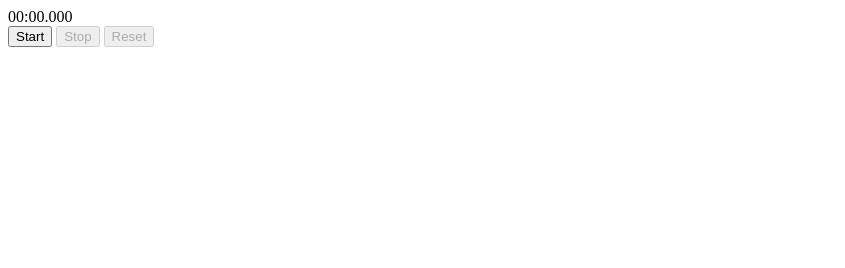
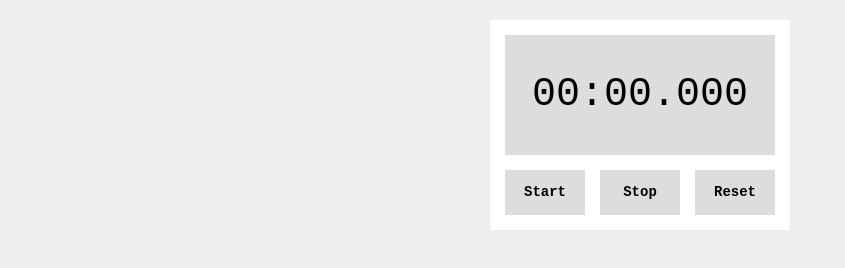
Before and after one commit to fumio68/MyStopWatch, a plain HTML site: page index.html in a window 1280 px wide. Shown: the whole page, without its empty margins (0-845 px from the left). Drawn offline with Linux system fonts and the light colour scheme.

Commit message:
lesson11

```diff
--- a/css/styles.css
+++ b/css/styles.css
@@ -0,0 +1,40 @@
+body {
+  font-family: 'Courier New', monospace;
+  font-size: 14px;
+  background: #eee;
+}
+
+.container {
+  margin: 20px auto;
+  width: 270px;
+  background: #fff;
+  padding: 15px;
+  text-align: center;
+}
+
+#timer {
+  background: #ddd;
+  height: 120px;
+  line-height: 120px;
+  font-size: 40px;
+  margin-bottom: 15px;
+}
+
+.btn {
+  width: 80px;
+  height: 45px;
+  line-height: 45px;
+  background: #ddd;
+  font-weight: bold;
+  cursor: pointer;
+  user-select: none;
+}
+
+.btn:hover{
+  background: #fff;
+}
+
+.controls{
+  display: flex;
+  justify-content: space-between;
+}
--- a/index.html
+++ b/index.html
@@ -7,10 +7,14 @@
   <link rel="stylesheet" href="css/styles.css">
 </head>
 <body>
-  <div id="timer">00:00.000</div>
-  <button id="start">Start</button>
-  <button id="stop">Stop</button>
-  <button id="reset">Reset</button>
+  <div class="container">
+    <div id="timer">00:00.000</div>
+    <div class="controls">
+      <div class="btn" id="start">Start</div>
+      <div class="btn" id="stop">Stop</div>
+      <div class="btn" id="reset">Reset</div>
+    </div>
+  </div>
 
   <script src="js/main.js"></script>
 </body>
```
